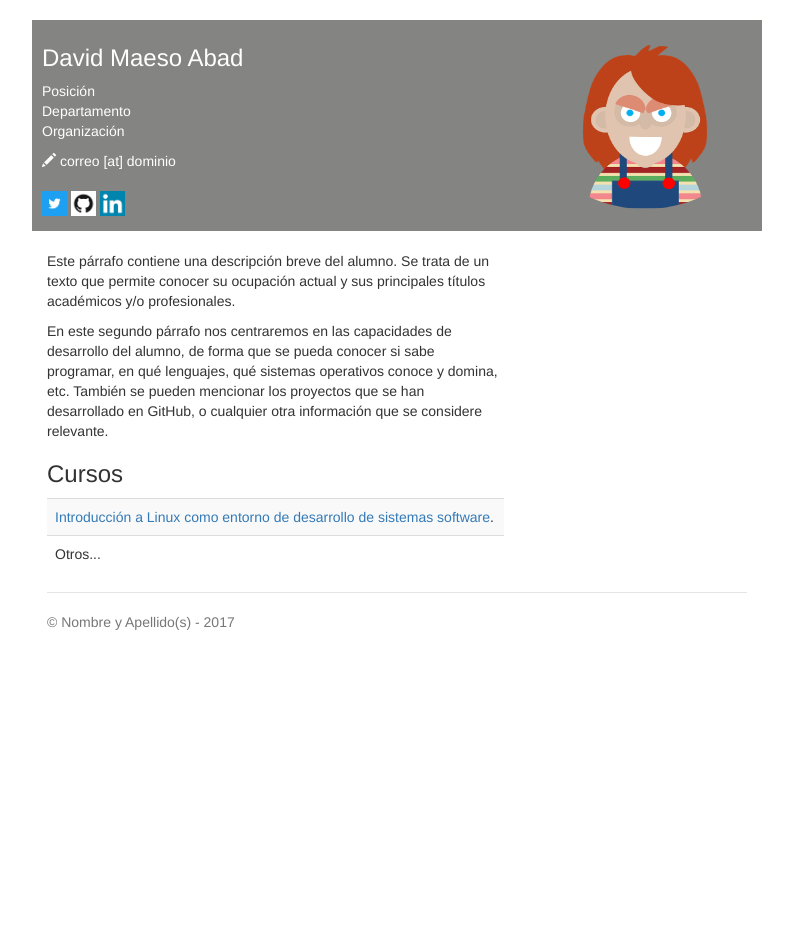
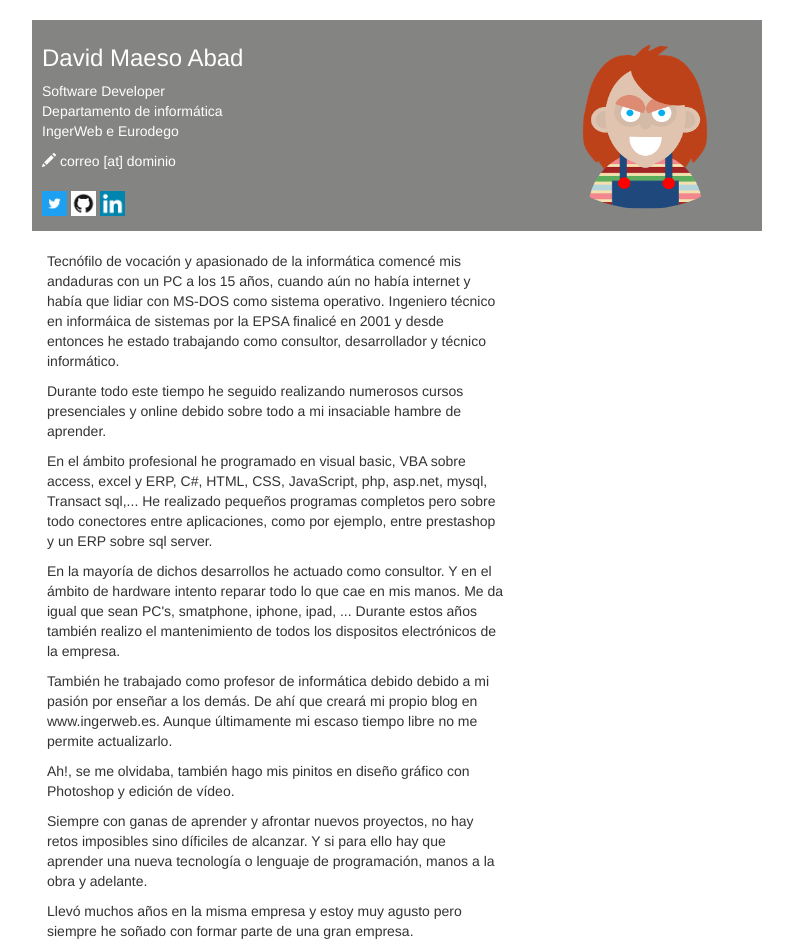
Before and after one commit to ingerweb/ingerweb.github.io, a plain HTML site: page index.html in a window 1280 px wide. Shown: the top 944 px of the page, without its empty margins (243-1036 px from the left). Before the commit the page ends 800 px from the top, so only its background shows below. Drawn offline with nearby package versions, Linux system fonts and the light colour scheme.

Commit message:
Revisión de página web de información

```diff
--- a/index.html
+++ b/index.html
@@ -20,9 +20,9 @@
       <h3>David Maeso Abad <span><img style="width: 214px; height: 164px;" class='img-circle' alt="Nombre y Apellido(s)" src="img/foto.png" align="right"></span></h3>
       <p>
         <!--Sustituir por los datos del alumno-->
-        Posición<br>
-        Departamento<br>
-        Organización
+        Software Developer<br>
+        Departamento de informática<br>
+        IngerWeb e Eurodego
       </p>
       <address>
         <!--Sustituir por los datos del alumno-->
@@ -41,21 +41,34 @@
       <div class='row'>
         <div class='col-sm-8'>
           <br>
-          <p>Este párrafo contiene una descripción breve del alumno. Se trata de un texto que permite conocer su ocupación actual y sus principales títulos académicos y/o profesionales.  </p>
+          <p>Tecnófilo de vocación y apasionado de la informática comencé mis andaduras con un PC a los 15 años, cuando aún no había internet y había que lidiar con MS-DOS como sistema operativo. Ingeniero técnico en informáica de sistemas por la EPSA finalicé en 2001 y desde entonces he estado trabajando como consultor, desarrollador y técnico informático.  </p>
 
-          <p>En este segundo párrafo nos centraremos en las capacidades de desarrollo del alumno, de forma que se pueda conocer si sabe programar, en qué lenguajes, qué sistemas operativos conoce y domina, etc. También se pueden mencionar los proyectos que se han desarrollado en GitHub, o cualquier otra información que se considere relevante.</p>
+          <p>Durante todo este tiempo he seguido realizando numerosos cursos presenciales y online debido sobre todo a mi insaciable hambre de aprender. </p>
+
+          <p>En el ámbito profesional he programado en visual basic, VBA sobre access, excel y ERP, C#, HTML, CSS, JavaScript, php, asp.net, mysql, Transact sql,... He realizado pequeños programas completos pero sobre todo conectores entre aplicaciones, como por ejemplo, entre prestashop y un ERP sobre sql server.</p>
+
+          <p>En la mayoría de dichos desarrollos he actuado como consultor. Y en el ámbito de hardware intento reparar todo lo que cae en mis manos. Me da igual que sean PC's, smatphone, iphone, ipad, ... Durante estos años también realizo el mantenimiento de todos los dispositos electrónicos de la empresa.</p>
+
+          <p>También he trabajado como profesor de informática debido debido a mi pasión por enseñar a los demás. De ahí que creará mi propio blog en www.ingerweb.es. Aunque últimamente mi escaso tiempo libre no me permite actualizarlo.
+
+          <p>Ah!, se me olvidaba, también hago mis pinitos en diseño gráfico con Photoshop y edición de vídeo.</p>
+
+          <p>Siempre con ganas de aprender y afrontar nuevos proyectos, no hay retos imposibles sino díficiles de alcanzar. Y si para ello hay que aprender una nueva tecnología o lenguaje de programación, manos a la obra y adelante.</p>
+
+          <p>Llevó muchos años en la misma empresa y estoy muy agusto pero siempre he soñado con formar parte de una gran empresa.</p>
 
           <h3>Cursos</h3>
           <table class='table table-striped'>
-            <tr><td><a href="https://www.miriadax.net" target="blank">Introducción a Linux como entorno de desarrollo de sistemas software</a>.</td></tr>
-            <tr><td>Otros...</td></tr>
+            <tr><td><a href="https://miriadax.net/web/introduccion-a-linux-como-entorno-de-desarrollo-de-sistemas-software" target="blank">Introducción a Linux como entorno de desarrollo de sistemas software</a>.</td></tr>
+            <tr><td><a href="https://miriadax.net/web/html5mooc_5ed" target="blank"> Desarrollo en HTML5, CSS y Javascript de Apps Web, Android, ...</a>.</td></tr>
+            <tr><td><a href="https://www.linkedin.com/in/david-maeso-abad/" target="blank"> otros...</a>.</td></tr>
           </table>
         </div>
       </div>
 
       <footer class="footer">
         <!--Sustituir por los datos del alumno-->
-        <p>&copy; Nombre y Apellido(s) - 2017</p>
+        <p>&copy; David Maeso Abad - 2018</p>
       </footer>
 
     </div>
```
